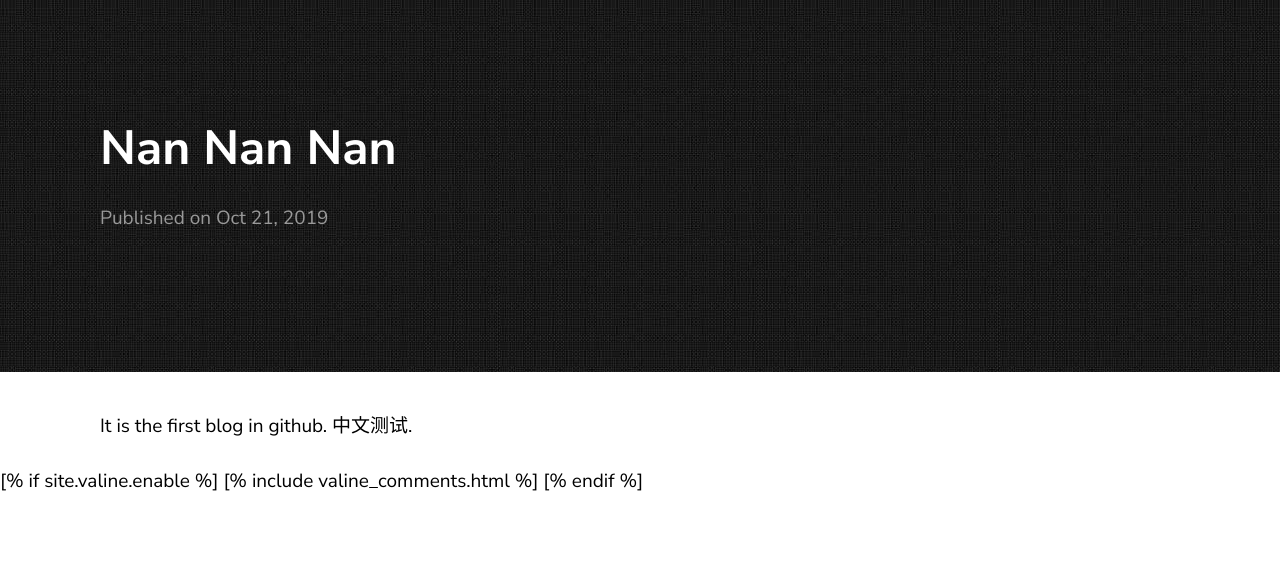
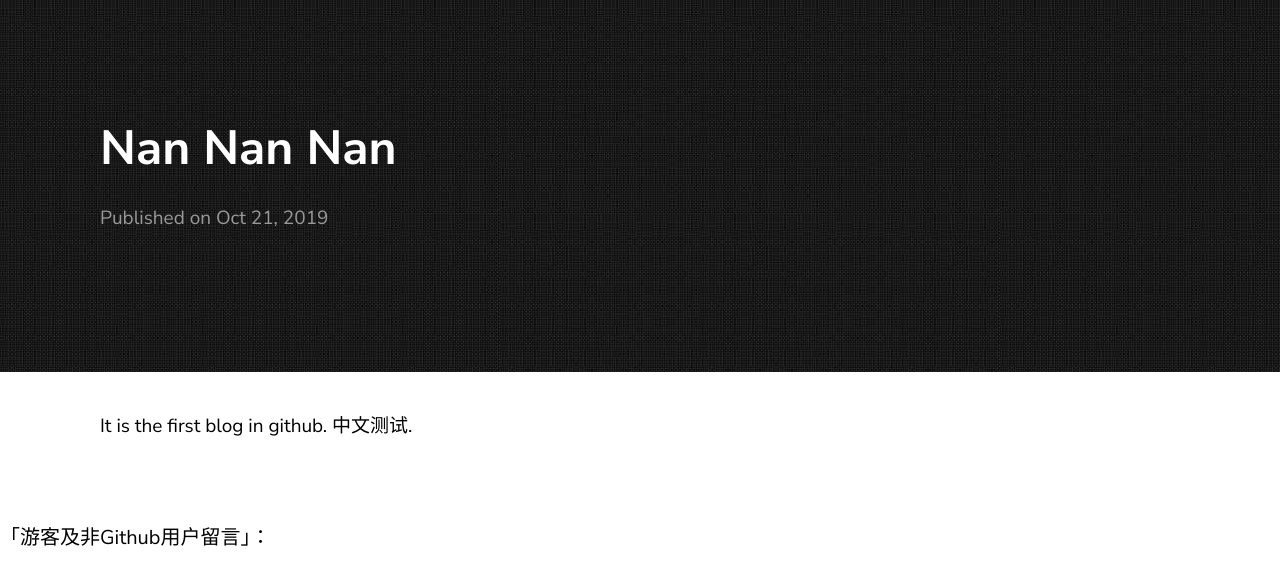
Before and after one commit to Huangjun1131/Huangjun1131.github.io, a Jekyll site: the page built from _posts/2019-10-21-first.markdown, in a window 1280 px wide. Shown: the top 585 px of the page. Built offline with Jekyll 4.4.1, drawn with Linux system fonts in a browser that asks for light colours; comment, search, counter and statistics services are not loaded.

Commit message:
Update post.html

```diff
--- a/_layouts/post.html
+++ b/_layouts/post.html
@@ -38,9 +38,9 @@
   {%- include footer.html -%}
 
   	       <!-- Valine 评论框 start -->
-	       [% if site.valine.enable %]
-                      [% include valine_comments.html %]
-           [% endif %]
+	       {% if site.valine.enable %}
+                      {% include valine_comments.html %}
+           {% endif %}
 	       <!-- Valine 评论框 end -->
 </body>
 </html>
```
